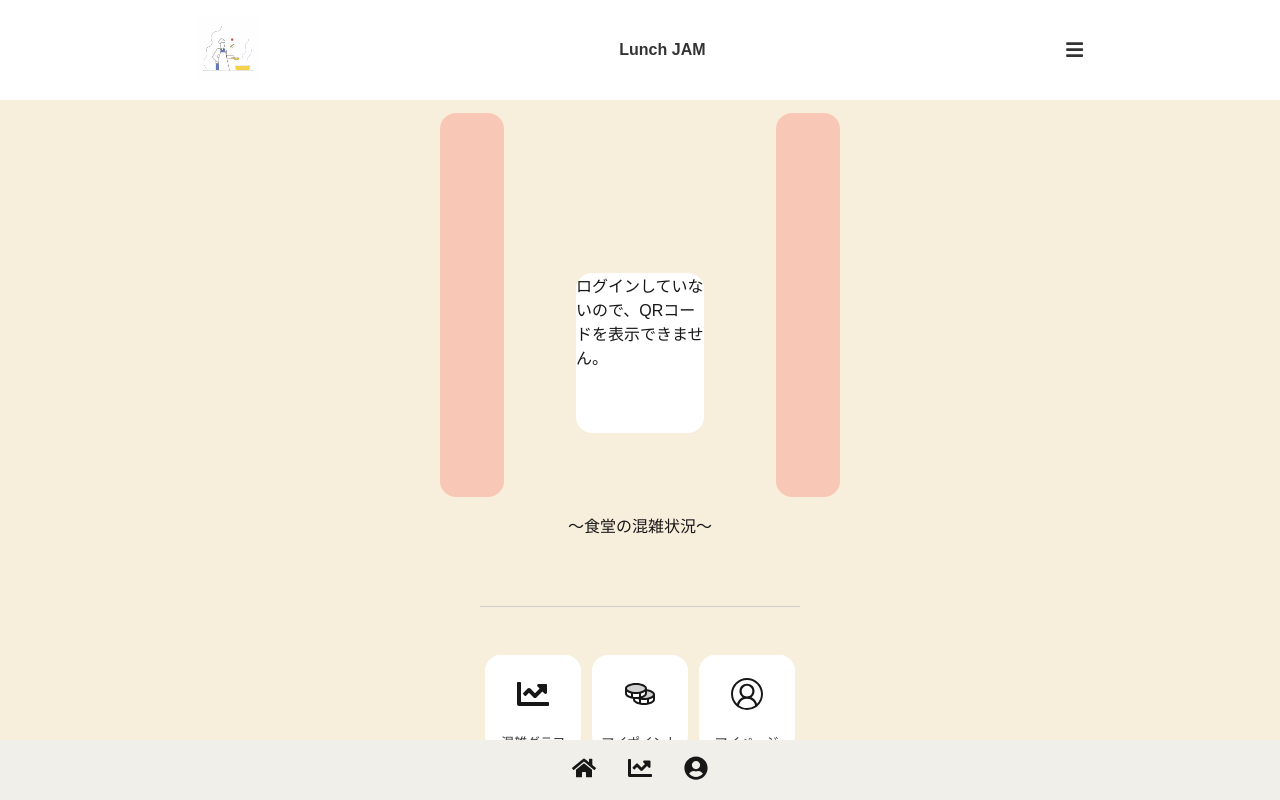
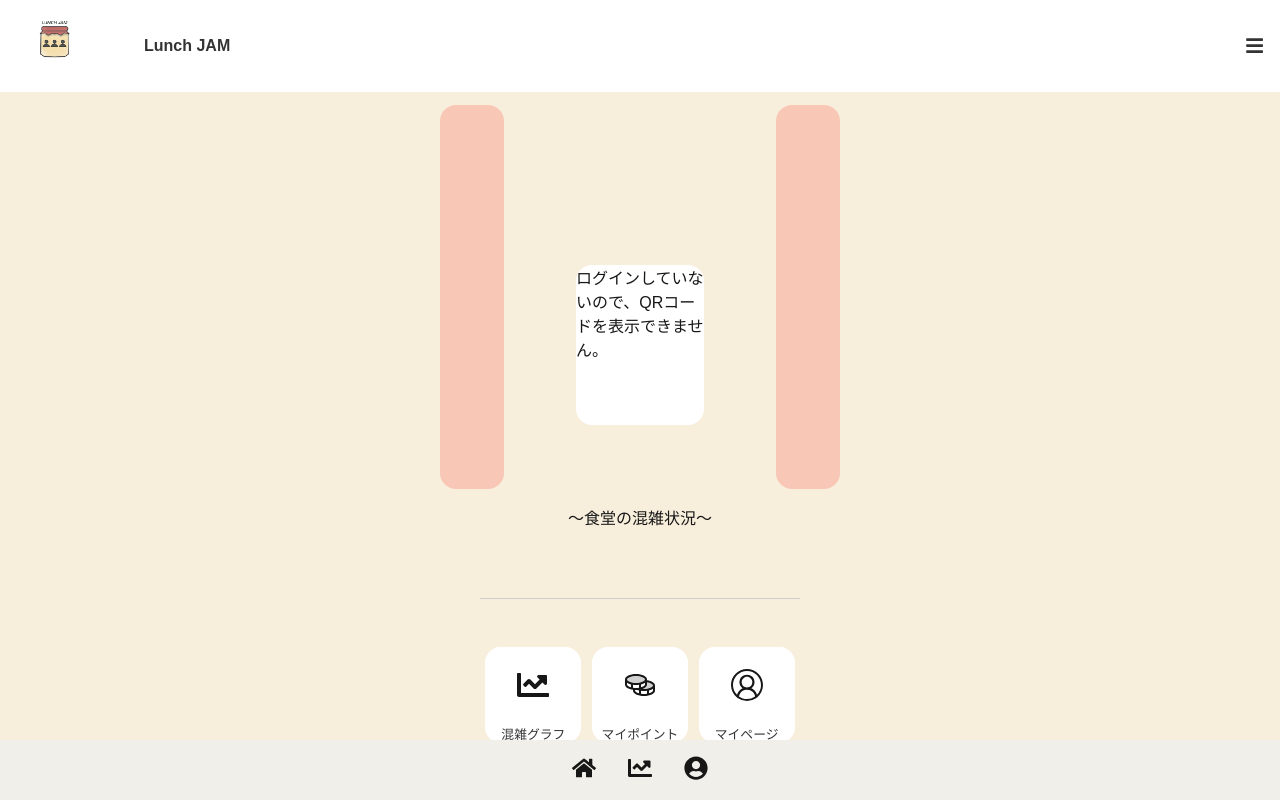
Before and after one commit to Riochin/LunchJAM, a Next.js app in the folder frontend/: page / in a window 1280 px wide. Shown: the top 800 px of the page. Built offline with nearby package versions, Linux system fonts and the light colour scheme; no server answers.

Commit message:
logoを変更

```diff
--- a/frontend/components/Header.module.css
+++ b/frontend/components/Header.module.css
@@ -2,7 +2,7 @@
   width: 100%;
   padding: 1rem;
   display: flex;
-  justify-content: space-around; /* 変更 */
+  justify-content: space-between;
   align-items: center;
 }
 
@@ -10,17 +10,18 @@
   font-size: 1rem;
   font-weight: bold;
   color: #333;
-  display: flex;
-  align-items: center;
-  text-align: center; /* 追加 */
-  flex-grow: 1; /* 追加 */
-  justify-content: center; /* 追加 */
+  text-align: center;
+  margin-left: 2rem; /* 追加 */
   cursor: pointer;
 }
 
 .icon {
-  width: 4rem; /* 幅を4remに設定（必要に応じて調整） */
-  height: auto; /* 高さを自動調整（必要に応じて調整） */
-  align-items: left; /* 追加 */
+  width: 5rem;
+  height: auto;
+  margin-right: 1rem;
   cursor: pointer;
 }
+
+.faBars {
+  margin-left: auto;
+}
--- a/frontend/components/Header.tsx
+++ b/frontend/components/Header.tsx
@@ -7,16 +7,12 @@ const Header: React.FC = () => {
   return (
     <div className={styles.header}>
       <Link href="/">
-        <img src="images/chef.png" className={styles.icon} />
+        <img src="images/logo.jpg" className={styles.icon} />
       </Link>
-      <div className={styles.headerTextContainer}>
-        {' '}
-        {/* div要素に変更 */}
-        <Link href="/">
-          <div className={styles.headerText}>Lunch JAM</div>
-        </Link>
-      </div>
-      <FaBars size="1.2rem" color="#333" />
+      <Link href="/">
+        <div className={styles.headerText}>Lunch JAM</div>
+      </Link>
+      <FaBars size="1.2rem" color="#333" className={styles.faBars} />
     </div>
   );
 };
```
